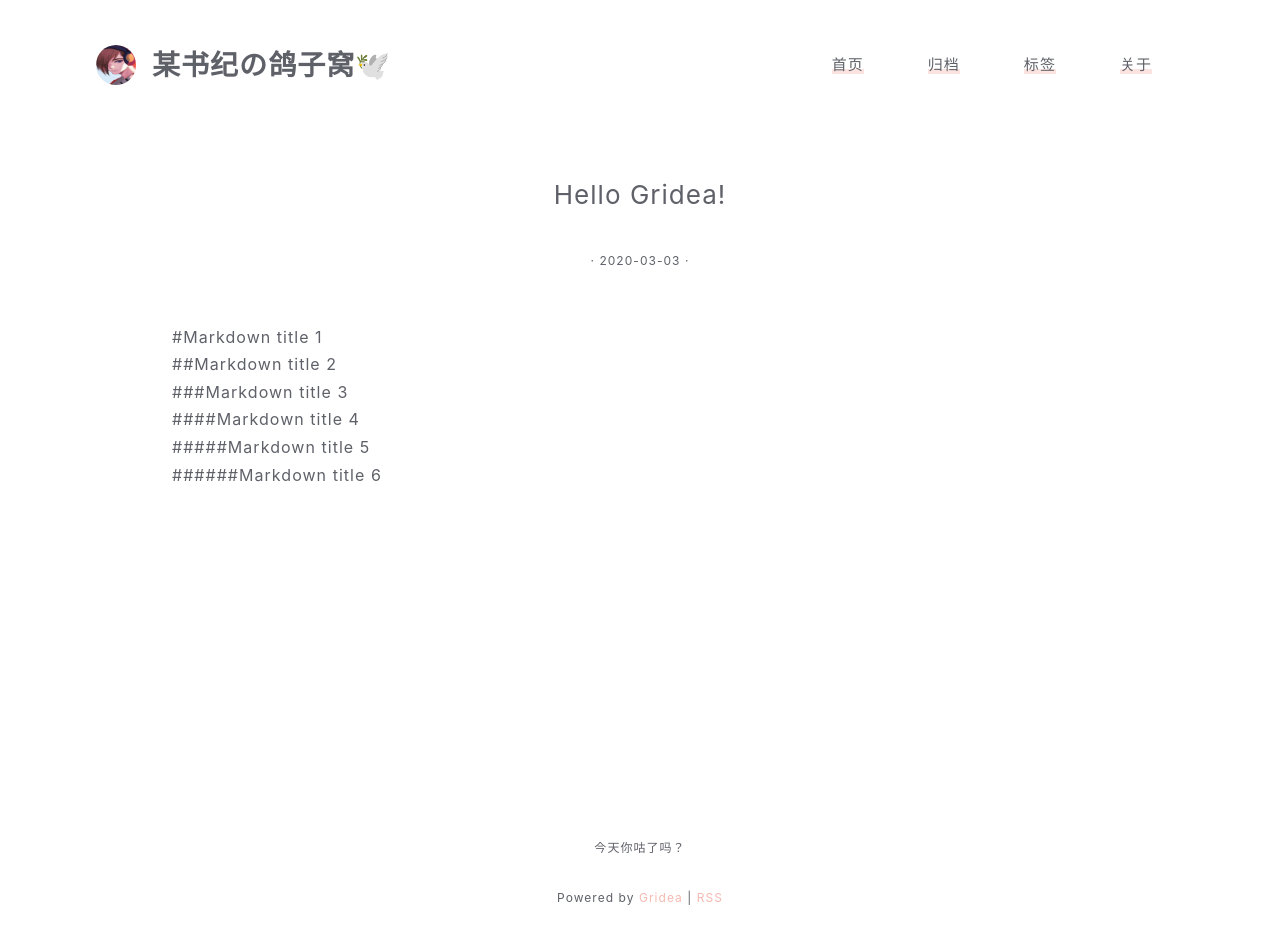
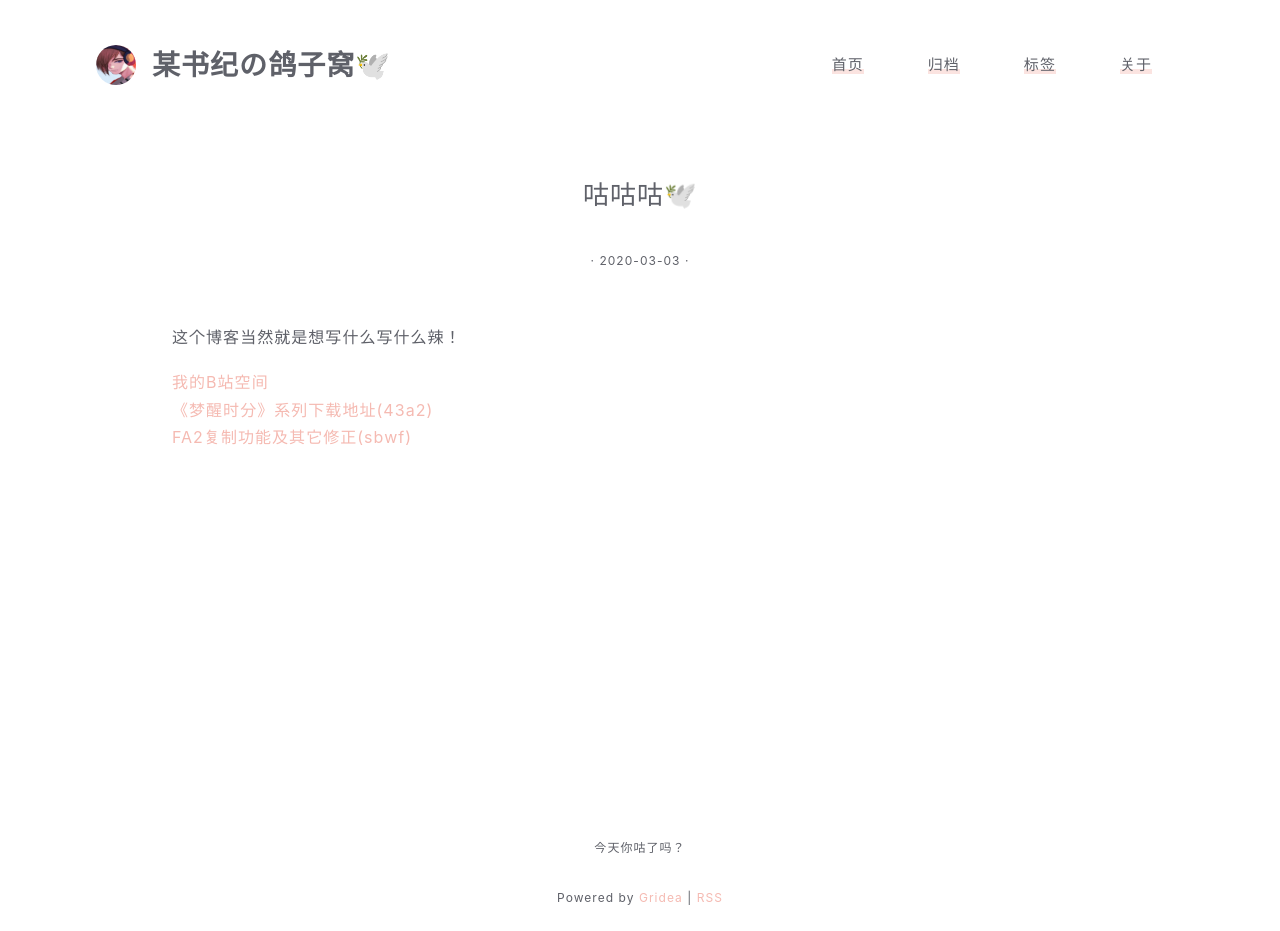
Before and after one commit to secsome/secsome.github.io, a plain HTML site: page post/hello-gridea/index.html in a window 1280 px wide. Drawn offline with nearby package versions, Linux system fonts and the light colour scheme; files whose address does not match are found by name.

Commit message:
update from gridea: 2020-03-03 15:13:57

```diff
--- a/post/hello-gridea/index.html
+++ b/post/hello-gridea/index.html
@@ -3,8 +3,8 @@
     <meta charset="utf-8"/>
 <meta name="description" content=""/>
 <meta name="viewport" content="width=device-width, initial-scale=1"/>
-<title>Hello Gridea! | 某书纪の鸽子窝🕊</title>
-<link rel="shortcut icon" href="https://secsome.github.io/favicon.ico?v=1583219113540">
+<title>咕咕咕🕊 | 某书纪の鸽子窝🕊</title>
+<link rel="shortcut icon" href="https://secsome.github.io/favicon.ico?v=1583219632477">
 <link href="https://cdn.bootcss.com/font-awesome/5.11.2/css/all.css" rel="stylesheet">
 <link rel="stylesheet" href="https://secsome.github.io/styles/main.css">
 <link rel="stylesheet" href="https://stackpath.bootstrapcdn.com/bootstrap/4.4.1/css/bootstrap.min.css"
@@ -87,7 +87,7 @@
         <div class="post-detail gt-bg-theme-color-second">
             <article class="gt-post-content">
                 <h2 class="post-title">
-                    Hello Gridea!
+                    咕咕咕🕊
                 </h2>
                 <div class="post-info">
                     <time class="post-time gt-c-content-color-first">
@@ -96,12 +96,11 @@
 
                 </div>
                 <div class="post-content">
-                    <p>#Markdown title 1<br>
-##Markdown title 2<br>
-###Markdown title 3<br>
-####Markdown title 4<br>
-#####Markdown title 5<br>
-######Markdown title 6</p>
+                    <p>这个博客当然就是想写什么写什么辣！</p>
+<!-- more -->
+<p><a href="https://space.bilibili.com/143748001">我的B站空间</a><br>
+<a href="https://pan.baidu.com/s/1PmxoPzE_QSxl1LefMBu_Qw">《梦醒时分》系列下载地址(43a2)</a><br>
+<a href="https://pan.baidu.com/s/1eFAHt9k6sRx3-LMik69e7A">FA2复制功能及其它修正(sbwf)</a></p>
 
                 </div>
             </article>
```
Also changed, not shown: archives/index.html (+2 -2 lines), atom.xml (+9 -8 lines), index.html (+3 -2 lines), tags/index.html (+1 -1 lines).
